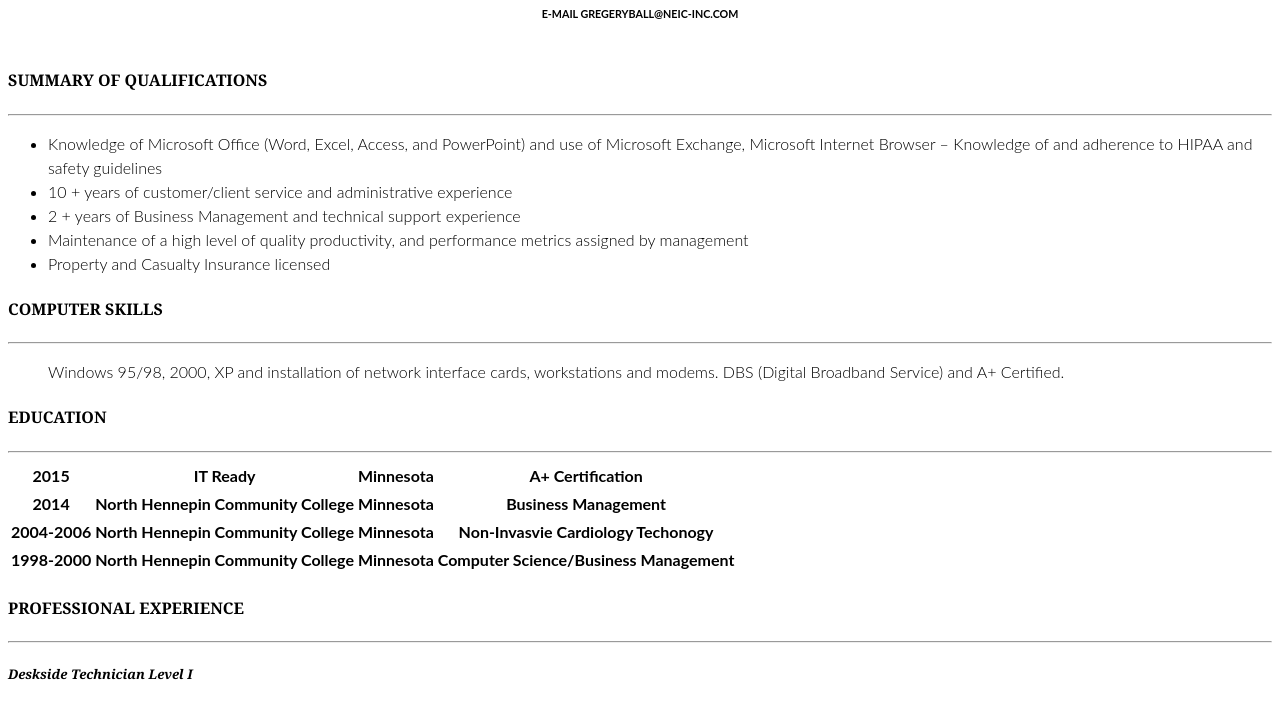
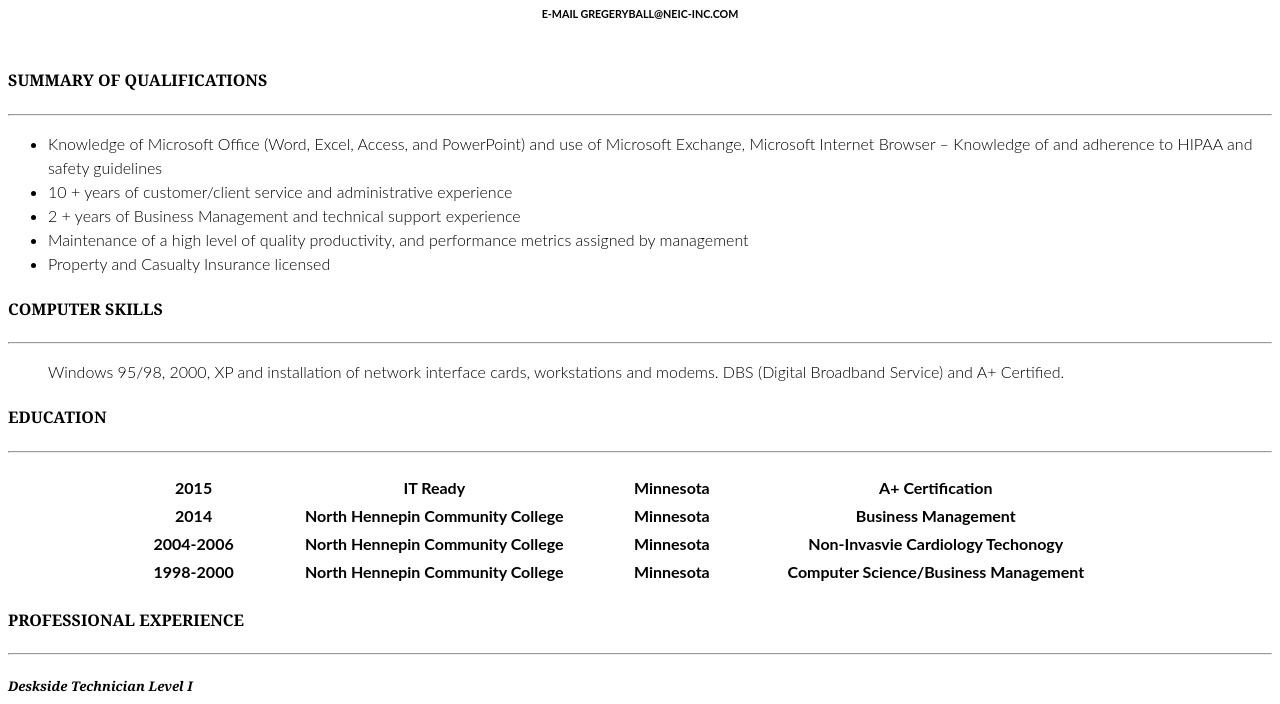
Before and after one commit to gregery77/gregery77.github.io, a plain HTML site: page index.html in a window 1280 px wide. Shown: the part 75-779 px from the top of the page. Drawn offline with Linux system fonts and the light colour scheme.

Commit message:
Update main.css

```diff
--- a/main.css
+++ b/main.css
@@ -32,5 +32,10 @@ h5 {
 	font-family: Georgia, serif;
 }
 table {
-
+  height: 40%;
+  left: 10%;
+  margin: 20px auto;
+  overflow-y: scroll;
+  position: static;
+  width: 80%;
 }
```
